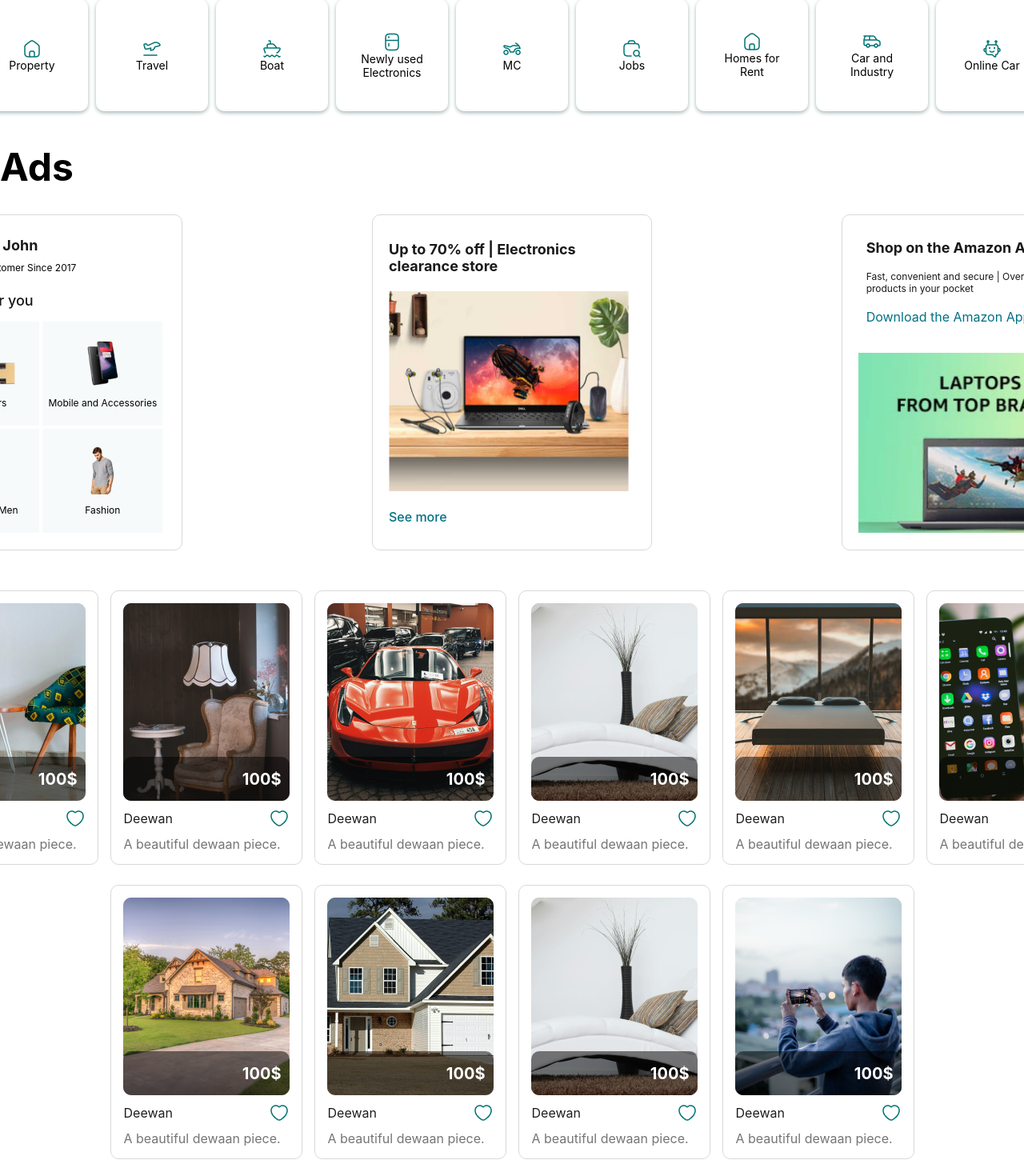
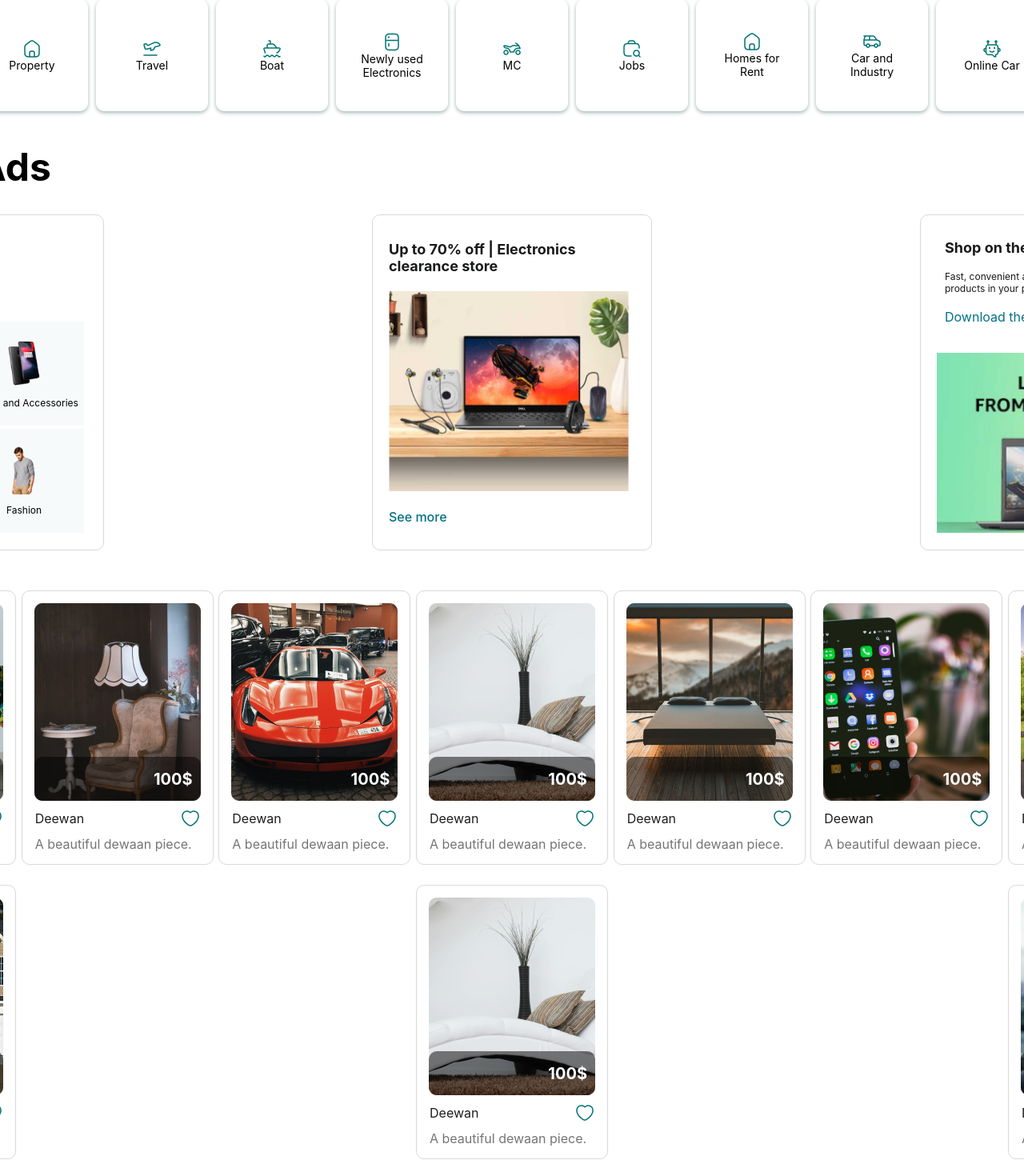
Before and after one commit to Jallal-Hussain/SELGO, a React (Vite) app in the folder Selgo/: page / in a window 1280 px wide. Shown: the part 550-2020 px from the top of the page at 80% size. Built offline with nearby package versions, Linux system fonts and the light colour scheme; a web font is replaced by a local one.

Commit message:
minor changes

```diff
--- a/Selgo/src/components/Card/styles.css
+++ b/Selgo/src/components/Card/styles.css
@@ -1,11 +1,12 @@
 .card {
   display: flex;
   row-gap: 25px;
-  column-gap: 15px;
+  /* column-gap: 4px;  */
   flex-wrap: wrap;
-  justify-content: center;
+  justify-content: space-between;
   align-items: center;
   padding: 20px 20px;
+  /* width: 300px; */
   /* border: 1px solid bisque; */
 }
 .fav-card-container {
--- a/Selgo/src/pages/home/components/Banner.tsx
+++ b/Selgo/src/pages/home/components/Banner.tsx
@@ -5,8 +5,7 @@ import { categories } from "./data/CategoryData";
 import SearchBar from "../../../components/SearchBar/SearchBar";
 import { NavLink } from "react-router-dom";
 import Category from "../../../components/Category/Category";
-import BannerImage from '../../../components/banner/Banner'
-
+import BannerImage from "../../../components/banner/Banner";
 
 const Banner: React.FC = () => {
   return (
@@ -25,15 +24,7 @@ const Banner: React.FC = () => {
       <div className="categories">
         {categories.map((category, index) => (
           <NavLink to={`${category.path}`}>
-            {/* <div className="category" key={index}> */}
-              {/* <img src={category.icon} alt="icon" className="icon" />
-              <span className="name">{category.name}</span> */}
-              <Category
-                key={index}
-                title={category.name}
-                icon={category.icon}
-              />
-            {/* </div> */}
+            <Category key={index} title={category.name} icon={category.icon} />
           </NavLink>
         ))}
       </div>
--- a/Selgo/src/pages/home/components/PopularAds/styles.css
+++ b/Selgo/src/pages/home/components/PopularAds/styles.css
@@ -9,14 +9,14 @@
   h2 {
     font-size: 48px;
     color: #000000;
-    padding-left: 48px;
+    padding-left: 20px;
   }
-}
-.popular-cards {
-  display: flex;
-  justify-content: space-around;
-  align-items: center;
-  padding: 20px 0px;
+  .popular-cards {
+    display: flex;
+    justify-content: space-between;
+    align-items: center;
+    padding: 20px 20px;
+  }
 }
 /* sales cards css */
 .sales-container {
--- a/Selgo/src/pages/home/styles.css
+++ b/Selgo/src/pages/home/styles.css
@@ -40,6 +40,7 @@
   justify-content: center;
   align-items: center;
   gap: 10px;
+  row-gap: 20px;
   padding: 0px 50px;
   width: 220dvh;
   a{
```
Also changed, not shown: Selgo/src/components/Category/data.ts (deleted, +0 -10 lines), Selgo/src/pages/home/components/PopularAds/index.tsx (line endings or trailing spaces).
